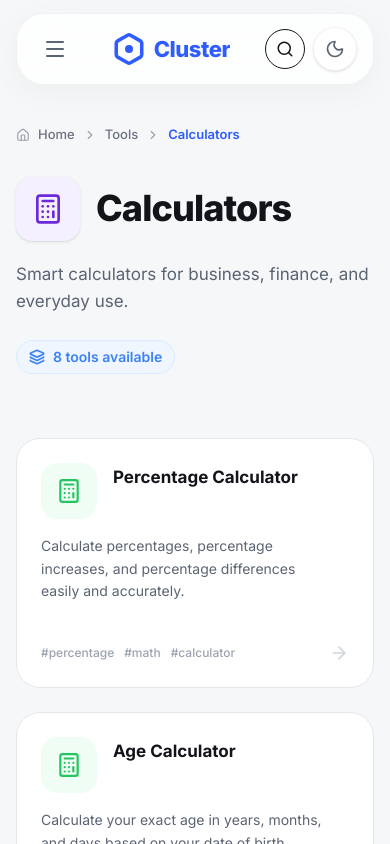
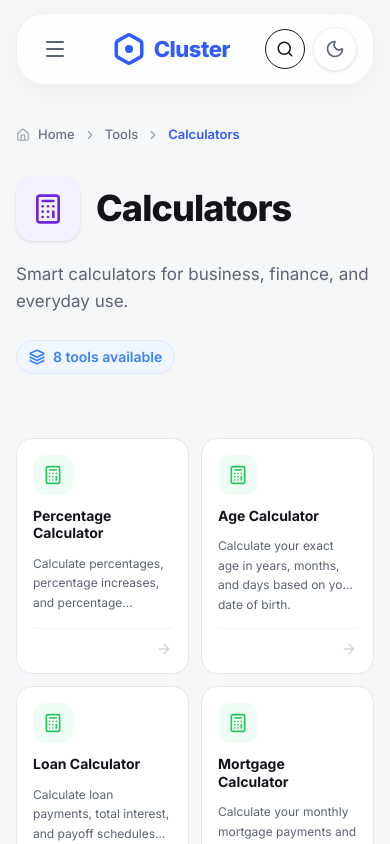
Before and after one commit to dualh-solutions/Cluster-Tools, a Next.js app: page /tools/calculators in a window 390 px wide. Shown: the top 844 px of the page. Built offline with nearby package versions, Linux system fonts and the light colour scheme.

Commit message:
feat: show 2 columns of tools on mobile category pages

```diff
--- a/app/tools/[category]/page.tsx
+++ b/app/tools/[category]/page.tsx
@@ -163,7 +163,7 @@ export default async function CategoryPage({ params }: CategoryPageProps) {
           <p className="text-gray-500 font-medium">No tools available in this category yet.</p>
         </div>
       ) : (
-        <div className="grid grid-cols-1 md:grid-cols-2 lg:grid-cols-3 gap-6 mb-12">
+        <div className="grid grid-cols-2 lg:grid-cols-3 gap-3 sm:gap-6 mb-12">
           {categoryTools.map((tool) => {
             const ToolIcon = getToolIcon(tool.toolType);
 
@@ -179,19 +179,19 @@ export default async function CategoryPage({ params }: CategoryPageProps) {
               <Link
                 key={tool.id}
                 href={getToolUrl(tool)}
-                className="group relative flex flex-col bg-surface border border-gray-200 rounded-[24px] p-6 hover:border-transparent transition-all duration-300 hover:shadow-[0_8px_30px_rgb(0,0,0,0.08)] overflow-hidden"
+                className="group relative flex flex-col bg-surface border border-gray-200 rounded-[16px] sm:rounded-[24px] p-4 sm:p-6 hover:border-transparent transition-all duration-300 hover:shadow-[0_8px_30px_rgb(0,0,0,0.08)] overflow-hidden"
               >
-                <div className="flex items-start gap-4 mb-4">
-                  <div className={`w-14 h-14 rounded-[16px] ${iconBg} flex items-center justify-center shrink-0 group-hover:scale-105 transition-transform duration-300`}>
-                    <ToolIcon size={26} className={iconColor} strokeWidth={2} />
+                <div className="flex flex-col sm:flex-row items-start gap-3 sm:gap-4 mb-3 sm:mb-4">
+                  <div className={`w-10 h-10 sm:w-14 sm:h-14 rounded-[12px] sm:rounded-[16px] ${iconBg} flex items-center justify-center shrink-0 group-hover:scale-105 transition-transform duration-300`}>
+                    <ToolIcon className={`w-5 h-5 sm:w-[26px] sm:h-[26px] ${iconColor}`} strokeWidth={2} />
                   </div>
-                  <div className="flex-1 pt-1">
-                    <div className="flex items-start justify-between">
-                      <h3 className="font-bold text-ink text-[17px] leading-tight group-hover:text-primary transition-colors pr-2">
+                  <div className="flex-1 w-full sm:pt-1">
+                    <div className="flex items-start justify-between gap-2">
+                      <h3 className="font-bold text-ink text-[14px] sm:text-[17px] leading-tight group-hover:text-primary transition-colors">
                         {tool.name}
                       </h3>
                       {tool.popular && (
-                        <span className="shrink-0 text-[10px] font-bold uppercase tracking-wider bg-[#EFF6FF] text-[#3B82F6] px-2 py-1 rounded-md">
+                        <span className="shrink-0 text-[9px] sm:text-[10px] font-bold uppercase tracking-wider bg-[#EFF6FF] text-[#3B82F6] px-1.5 sm:px-2 py-0.5 sm:py-1 rounded-md">
                           POPULAR
                         </span>
                       )}
@@ -199,19 +199,19 @@ export default async function CategoryPage({ params }: CategoryPageProps) {
                   </div>
                 </div>
 
-                <p className="text-[14px] text-ink-muted leading-relaxed mb-6 flex-1 pr-4">
+                <p className="text-[12px] sm:text-[14px] text-ink-muted leading-relaxed mb-4 sm:mb-6 flex-1 line-clamp-3 sm:line-clamp-none">
                   {tool.description}
                 </p>
 
-                <div className="flex items-center justify-between mt-auto pt-4">
-                  <div className="flex flex-wrap gap-2.5">
+                <div className="flex items-center justify-between mt-auto pt-3 sm:pt-4 border-t sm:border-t-0 border-gray-100">
+                  <div className="flex flex-wrap gap-1.5 sm:gap-2.5 hidden sm:flex">
                     {tool.tags?.slice(0, 3).map(tag => (
                       <span key={tag} className="text-[12px] font-medium text-[#9CA3AF]">
                         #{tag}
                       </span>
                     ))}
                   </div>
-                  <ArrowRight size={20} className="text-gray-300 group-hover:text-primary group-hover:translate-x-1 transition-all duration-300 shrink-0" strokeWidth={2} />
+                  <ArrowRight className="w-4 h-4 sm:w-5 sm:h-5 text-gray-300 group-hover:text-primary group-hover:translate-x-1 transition-all duration-300 shrink-0 ml-auto sm:ml-0" strokeWidth={2} />
                 </div>
               </Link>
             );
```
